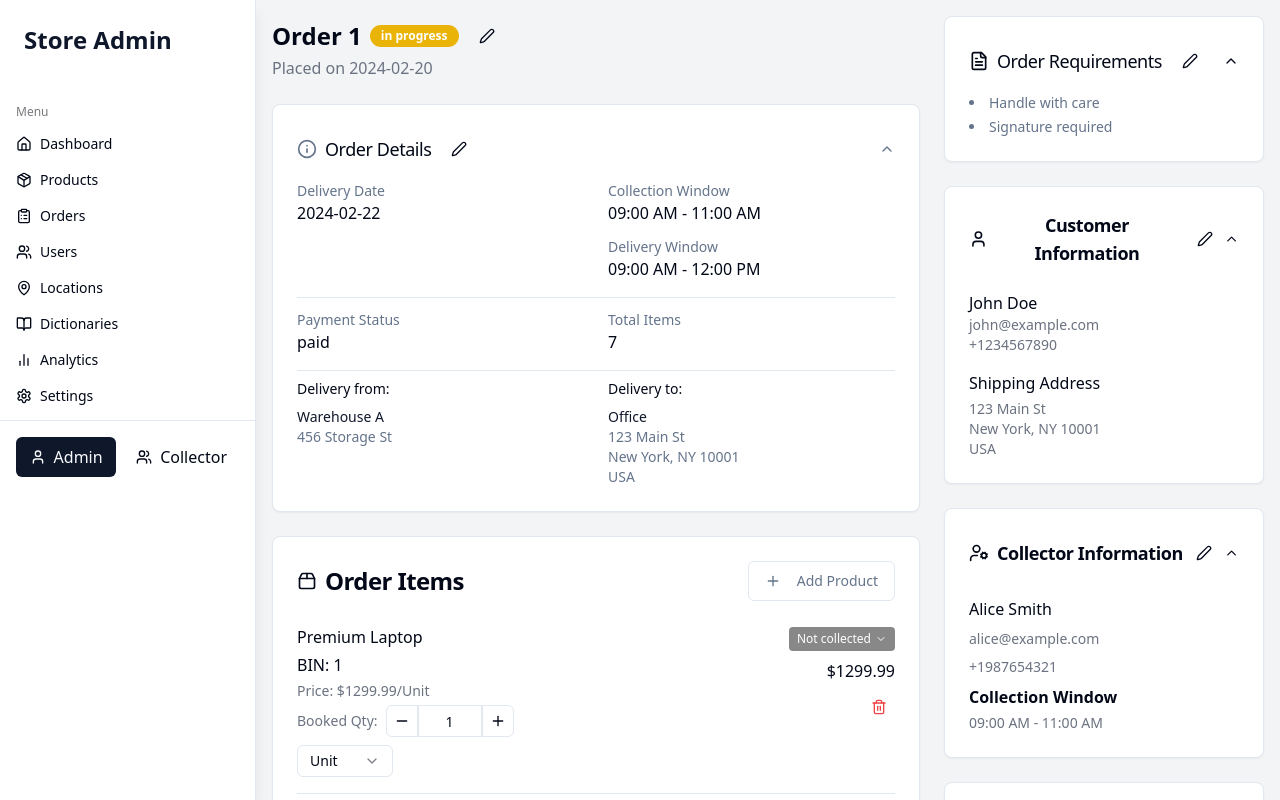
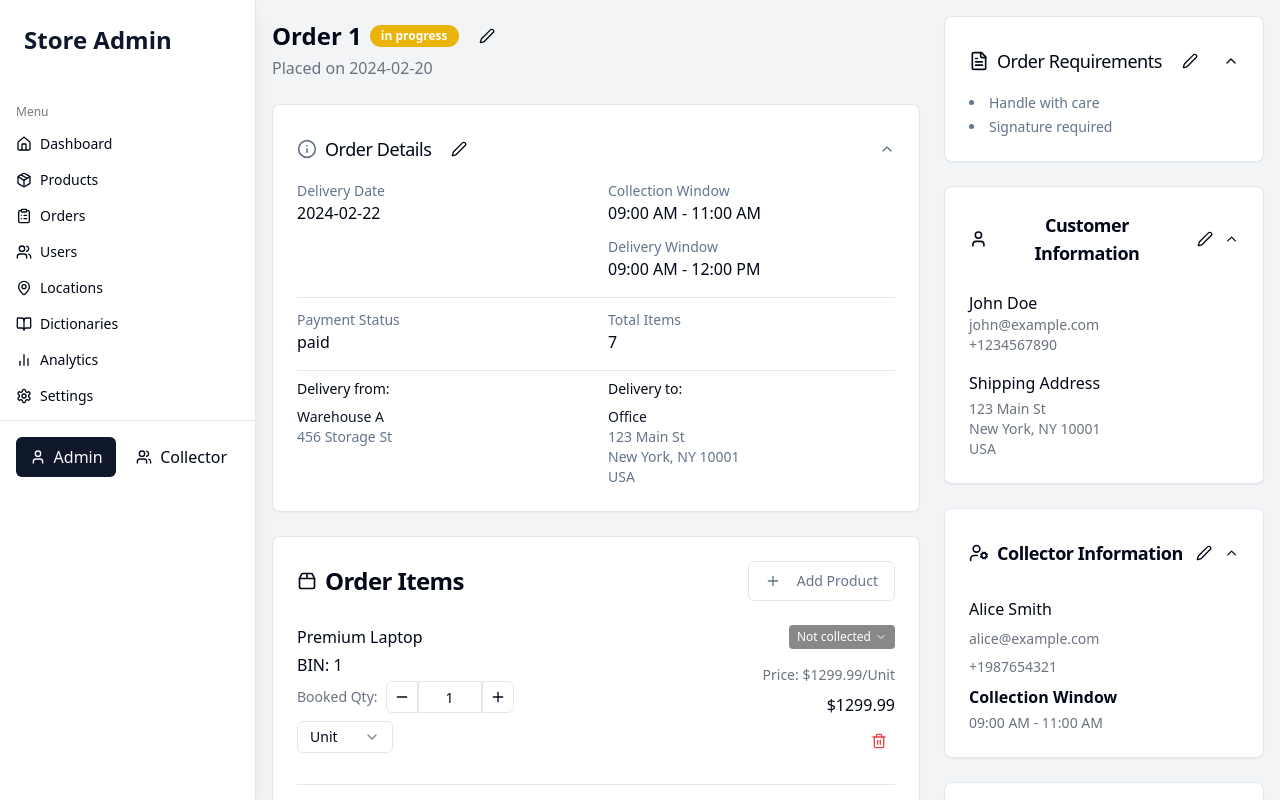
Before and after one commit to alex-chesakov/soft-admin-nest, a React (Vite) app: page /orders/1 in a window 1280 px wide. Shown: the top 800 px of the page. Built offline with nearby package versions, Linux system fonts and the light colour scheme.

Commit message:
Update OrderItem layout
Reposition the product status dropdown, product price, adjusted price, and delete button to the right side using fixed positioning in the OrderItem component.
[skip gpt_engineer]

```diff
--- a/src/components/orders/OrderItem.tsx
+++ b/src/components/orders/OrderItem.tsx
@@ -50,9 +50,9 @@ export const OrderItemComponent = ({
   const adjustedTotal = item.adjustedQuantity ? displayPrice * item.adjustedQuantity : null;
 
   return (
-    <div className="flex flex-wrap justify-between items-start border-b pb-4 last:border-0 gap-4">
-      <div className="space-y-1 flex-1 min-w-[200px]">
-        <div className="flex items-center gap-2 flex-wrap">
+    <div className="flex flex-col border-b pb-4 last:border-0 relative min-h-[160px]">
+      <div className="space-y-1">
+        <div className="flex items-center gap-2 flex-wrap pr-[140px]">
           <p className="font-medium">{item.productName}</p>
           {item.productStatus && (
             <Badge variant={getStatusBadgeVariant(item.productStatus)}>
@@ -61,7 +61,6 @@ export const OrderItemComponent = ({
           )}
         </div>
         <p className="font-medium">BIN: {item.id}</p>
-        <p className="text-sm text-gray-500 mt-2">Price: ${displayPrice.toFixed(2)}/{item.unit || 'Unit'}</p>
         <div className="flex flex-col gap-2 mt-2">
           <div className="flex items-center gap-2">
             <label className={`text-sm text-gray-500 ${item.adjustedQuantity ? 'line-through text-gray-400' : ''}`}>Booked Qty:</label>
@@ -116,14 +115,15 @@ export const OrderItemComponent = ({
           )}
         </div>
       </div>
-      <div className="text-right space-y-2 min-w-[120px]">
+      <div className="absolute right-0 top-0 flex flex-col items-end gap-2 w-[140px]">
         <ItemStatusPopover
           status={item.status || 'Not collected'}
           statusColor={getItemStatusColor(item.status || 'Not collected')}
           onStatusChange={(newStatus, adjustedQty) => onStatusChange(item.id, newStatus, adjustedQty)}
           statuses={itemStatuses}
         />
-        <div className="flex items-center justify-end gap-2 flex-wrap">
+        <p className="text-sm text-gray-500 mt-2">Price: ${displayPrice.toFixed(2)}/{item.unit || 'Unit'}</p>
+        <div className="flex items-center justify-end gap-2">
           <span className={`font-medium ${adjustedTotal ? 'line-through text-gray-400' : ''}`}>
             ${originalTotal.toFixed(2)}
           </span>
```
